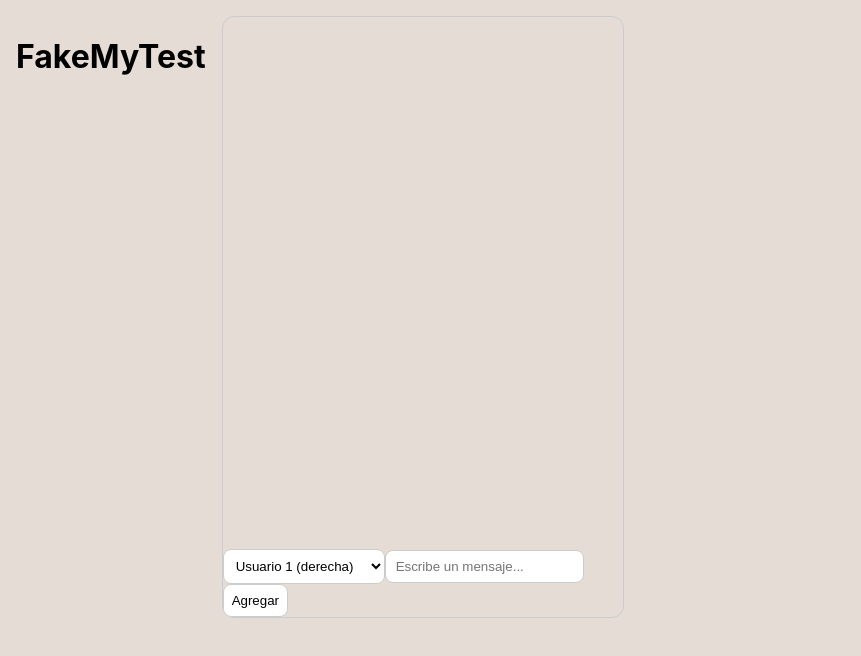
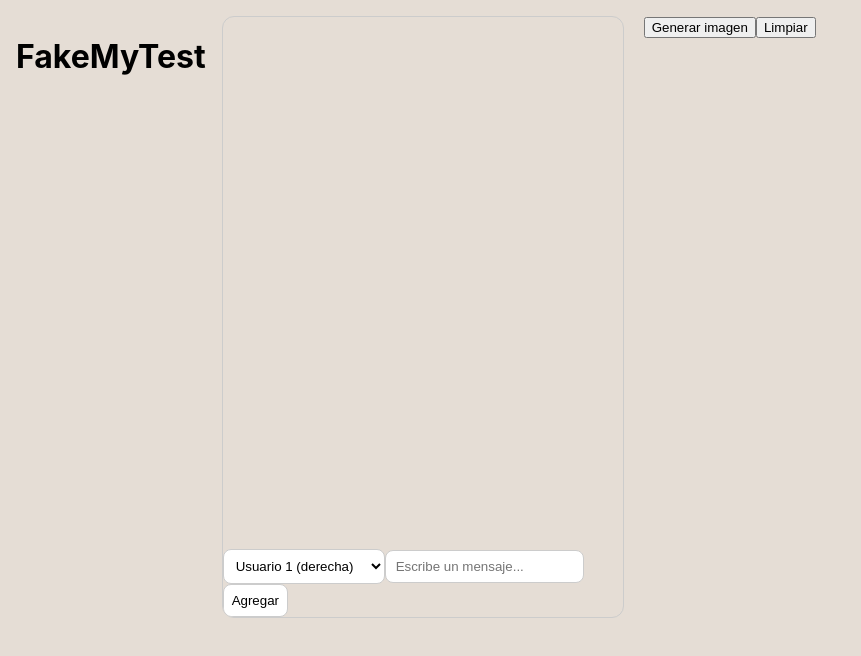
Before and after one commit to estefanielunardi/fakeMyText, a React (Vite) app: page / in a window 1280 px wide. Shown: the top 656 px of the page, without its empty margins (0-861 px from the left). Built offline with nearby package versions, Linux system fonts and the light colour scheme.

Commit message:
Create png image

```diff
--- a/package.json
+++ b/package.json
@@ -10,6 +10,7 @@
     "preview": "vite preview"
   },
   "dependencies": {
+    "html-to-image": "^1.11.13",
     "react": "^19.1.1",
     "react-dom": "^19.1.1"
   },
--- a/src/App.tsx
+++ b/src/App.tsx
@@ -1,12 +1,30 @@
-import { Chat } from "./components/Chat";
+import { useRef } from "react";
+import { Chat, type ChatRef } from "./components/Chat";
 
-function App() {
+export default function App() {
+    const chatRef = useRef<ChatRef>(null);
+
+    const handleGenerateImage = async () => {
+        await chatRef.current?.exportAsImage();
+    };
+
     return (
         <div className="app-root">
             <h1>FakeMyTest</h1>
-            <Chat />
+
+            <div style={{ display: "flex", gap: "20px" }}>
+                <Chat ref={chatRef} />
+
+                <aside className="controls">
+                    <button onClick={handleGenerateImage}>
+                        Generar imagen
+                    </button>
+
+                    <button onClick={() => window.location.reload()}>
+                        Limpiar
+                    </button>
+                </aside>
+            </div>
         </div>
     );
 }
-
-export default App;
--- a/src/components/Chat.tsx
+++ b/src/components/Chat.tsx
@@ -1,12 +1,17 @@
-import {useState} from "react";
-import type {Message} from "../types/Message.ts";
-import type {Sender} from "../types/Sender.ts";
-import {MessageBubble} from "./MessageBubble.tsx";
-import {ChatForm} from "./ChatForm.tsx";
+import { useState, useRef, useImperativeHandle, forwardRef } from "react";
+import type { Message } from "../types/Message";
+import type { Sender } from "../types/Sender";
+import { MessageBubble } from "./MessageBubble";
+import { ChatForm } from "./ChatForm";
+import * as htmlToImage from "html-to-image";
 
+export type ChatRef = {
+    exportAsImage: () => Promise<void>;
+};
 
-export const Chat: React.FC = () => {
+export const Chat = forwardRef<ChatRef>((_, ref) => {
     const [messages, setMessages] = useState<Message[]>([]);
+    const chatRef = useRef<HTMLDivElement>(null);
 
     const handleAddMessage = (sender: Sender, text: string) => {
         const newMessage: Message = {
@@ -15,12 +20,28 @@ export const Chat: React.FC = () => {
             content: text,
             timestamp: new Date().toISOString(),
         };
-
         setMessages(prev => [...prev, newMessage]);
     };
 
+    // expose the export function to App.tsx
+    useImperativeHandle(ref, () => ({
+        async exportAsImage() {
+            if (!chatRef.current) return;
+
+            const dataUrl = await htmlToImage.toPng(chatRef.current, {
+                quality: 1,
+            });
+
+            // create download link
+            const link = document.createElement("a");
+            link.download = "chat.png";
+            link.href = dataUrl;
+            link.click();
+        }
+    }));
+
     return (
-        <div className="chat-container">
+        <div ref={chatRef} className="chat-container">
             <div className="messages-list">
                 {messages.map(msg => (
                     <MessageBubble key={msg.id} message={msg} />
@@ -30,4 +51,6 @@ export const Chat: React.FC = () => {
             <ChatForm onAdd={handleAddMessage} />
         </div>
     );
-};
+});
+
+Chat.displayName = "Chat";
```
Also changed, not shown: 1 other file (tests, documents, lock files or other folders).
